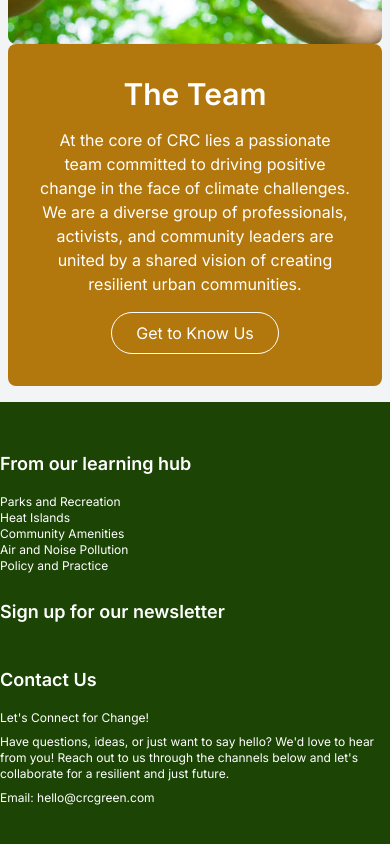
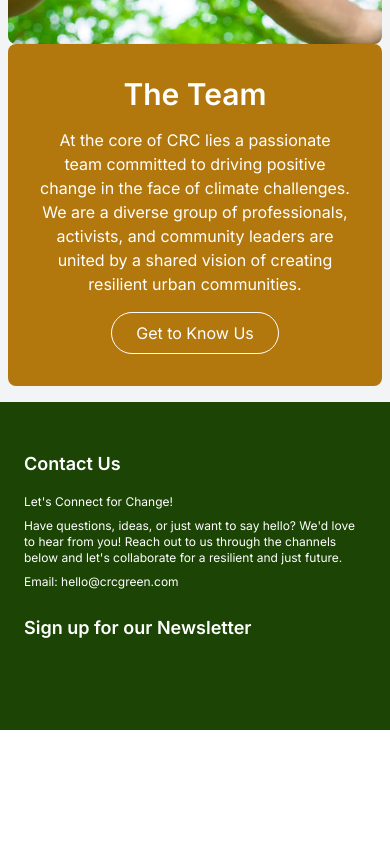
Before and after one commit to Climate-Resilient-Communities/crc_website, a Next.js app: page / in a window 390 px wide. Shown: the part 3060-3904 px from the top of the page. After the commit the page ends 3790 px from the top, so only its background shows below. Built offline with nearby package versions, Linux system fonts and the light colour scheme.

Commit message:
fixing mobile scroll

```diff
--- a/app/page.tsx
+++ b/app/page.tsx
@@ -4,6 +4,8 @@
 import Footer from '@/components/Footer'
 import Header from '@/components/Header'
 import Landing from '@/components/Landing'
+
+<meta name='viewport' content='width=device-width, initial-scale=1.0' />
 
 export default function Home() {
   return (
--- a/components/Footer.tsx
+++ b/components/Footer.tsx
@@ -3,24 +3,8 @@
 const Footer = () => {
   return (
     <footer className="bg-[#1C4405]  text-white py-12">
-      <div className="container mx-auto flex flex-wrap justify-between">
-        {/* Column 1: From our learning hub */}
-        <div className="w-full sm:w-1/2 md:w-1/3 lg:w-1/4 mb-6">
-          <h4 className="text-lg font-semibold mb-4">From our learning hub</h4>
-          <p className='text-xs'>Parks and Recreation</p>
-          <p className='text-xs'>Heat Islands</p>
-          <p className='text-xs'>Community Amenities</p>
-          <p className='text-xs'>Air and Noise Pollution</p>
-          <p className='text-xs'>Policy and Practice</p>
-        </div>
-
-        {/* Column 2: Sign up for our newsletter */}
-        <div className="w-full sm:w-1/2 md:w-1/3 lg:w-1/4 mb-6">
-          <h4 className="text-lg font-semibold mb-4">Sign up for our newsletter</h4>
-          {/* ... (rest of the content) */}
-        </div>
-
-        {/* Column 3: Social Media Links */}
+      <div className="container mx-auto flex flex-wrap justify-between px-6">
+        {/* Column 1: Social Media Links */}
         <div className="w-full sm:w-1/2 md:w-1/3 lg:w-1/4 mb-6">
           <h4 className="text-lg font-semibold mb-4">Contact Us</h4>
           <p className='text-xs pb-2'>
@@ -36,6 +20,12 @@
             Email: hello@crcgreen.com
            </p>
         </div>
+
+            {/* Column 2: Sign up for our newsletter */}
+        <div className="w-full sm:w-1/2 md:w-1/3 lg:w-1/4 mb-6">
+          <h4 className="text-lg font-semibold mb-4">Sign up for our Newsletter</h4>
+
+        </div>
       </div>
     </footer>
   );
```
